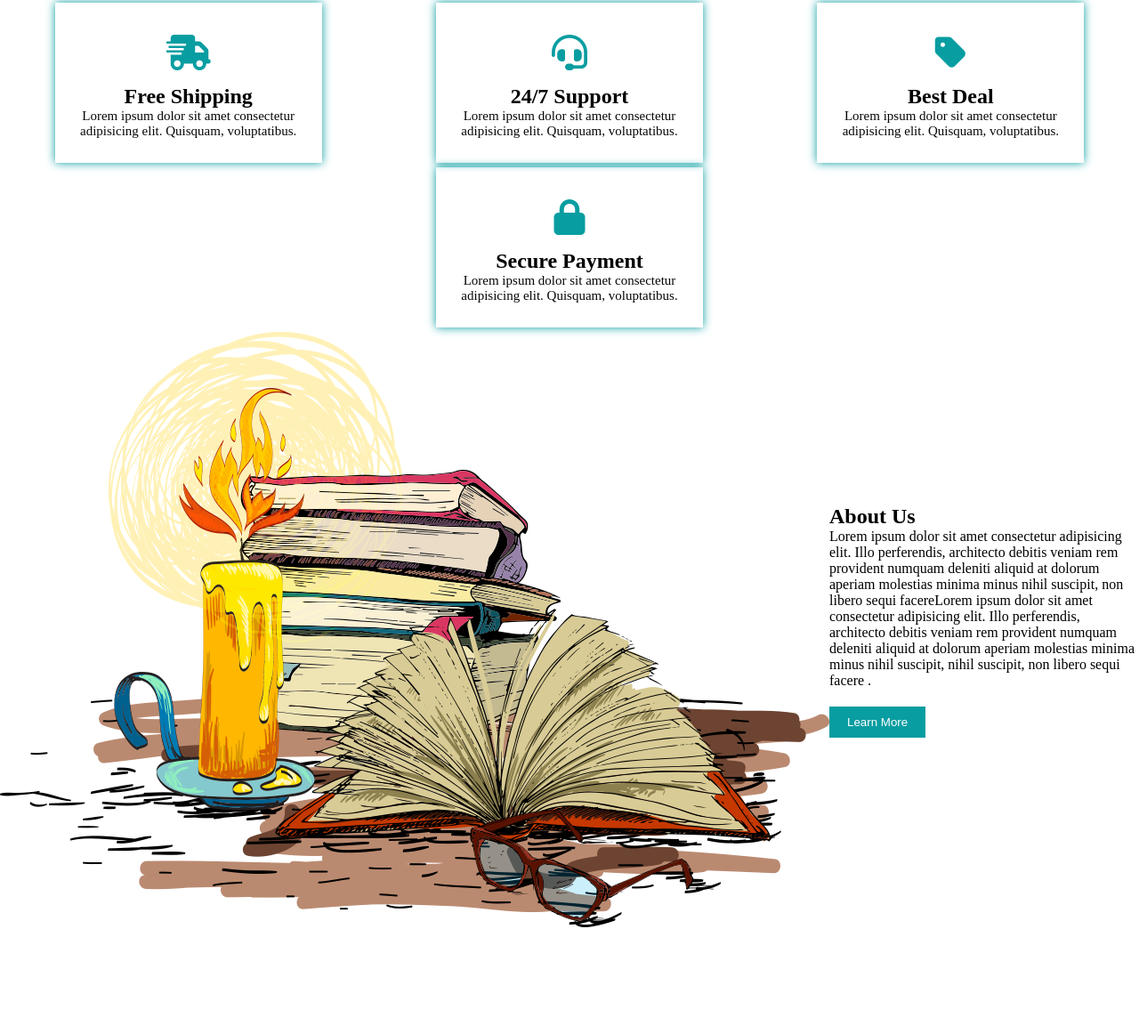
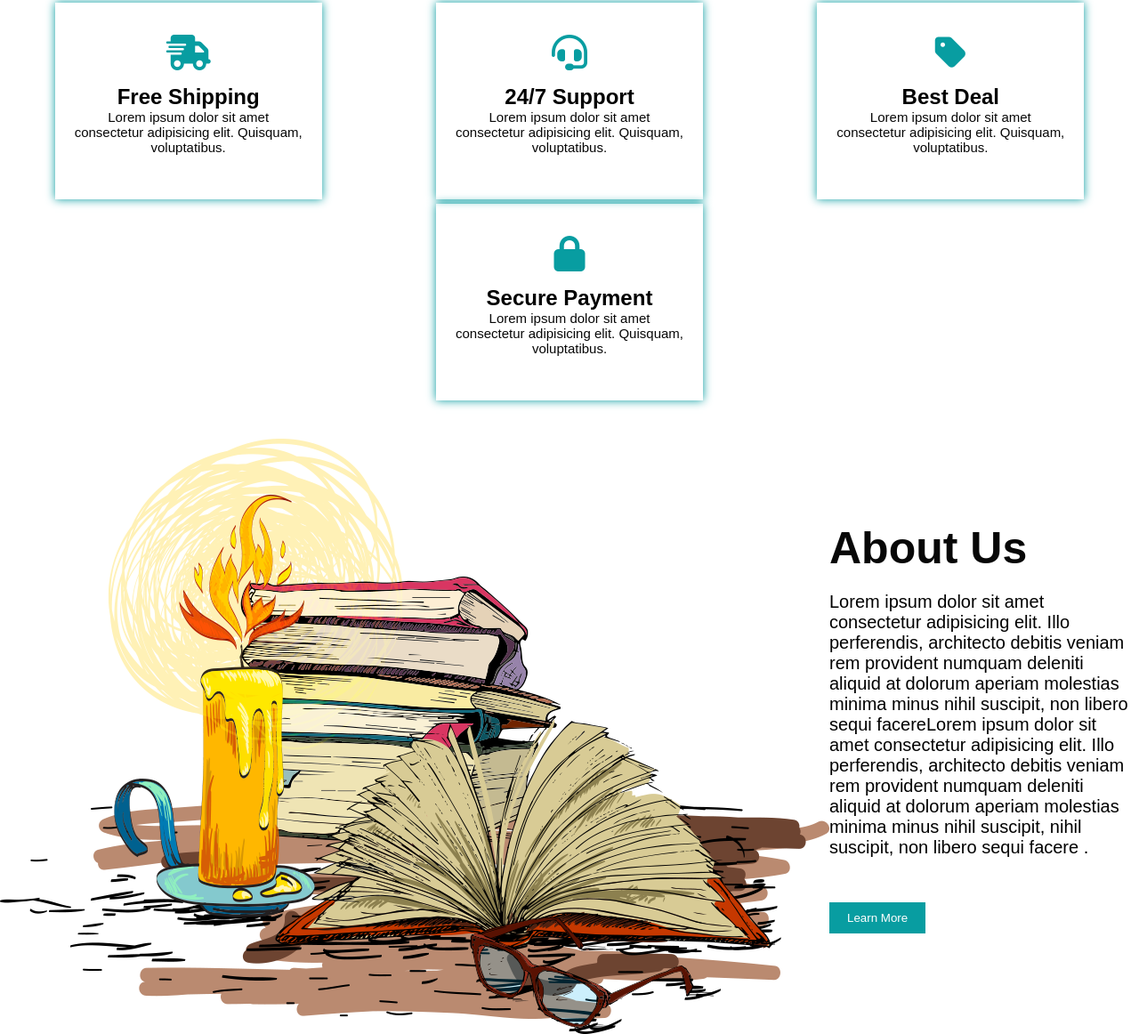
Before and after one commit to masaikmail-ai/book-stor, a plain HTML site: page index.html in a window 1280 px wide. Shown: the part 937-2099 px from the top of the page at 89% size. Before the commit the page ends 1999 px from the top, so only its background shows below. Drawn offline with Linux system fonts and the light colour scheme.

Commit message:
“update”

```diff
--- a/assets/css/styless.css
+++ b/assets/css/styless.css
@@ -3,6 +3,7 @@
     margin: 0;
     padding: 0;
     box-sizing: border-box;
+    font-family: 'Poppins', sans-serif;
 }
 nav{
     top:0;
@@ -107,6 +108,8 @@ header p{
     margin: 20px 0;
     text-decoration: none;
 }
+
+
 header .img{
     width:auto;
 }
@@ -124,7 +127,6 @@ header .img{
 }
 .card{
     width:300px;
-    height: 180px;
     box-shadow: 0px 0px 10px hsl(181.57deg 90.53% 33.14%);
     margin: 0 20px;
     padding: 20px;
@@ -142,3 +144,21 @@ color: hsl(181.57deg 90.53% 33.14%);
     font-weight: 450;
     margin-bottom: 30px;
 }
+ .about{
+   margin-top:3%;
+ }
+ .about p{
+    font-size: 20px;
+    font-weight: 250;
+    margin-bottom: 30px;
+ }
+.cont h2{
+    font-size: 50px;
+    color: #070707;
+    font-weight: 700px;
+    margin-bottom: 20px;
+}
+.imge img{
+    width: 50%;
+    height:auto;
+}
--- a/index.html
+++ b/index.html
@@ -81,9 +81,9 @@
         <h2>Secure Payment</h2>
         <p>Lorem ipsum dolor sit amet consectetur adipisicing elit. Quisquam, voluptatibus.</p>
     </div>
-    <div class="flex container">
-        <img src="assets/img/about.png" alt="book">
-        <div>
+    <div class="flex container about">
+        <img class="imge" src="assets/img/about.png" alt="book">
+        <div class="cont">
         <h2>About Us</h2>
         <p>Lorem ipsum dolor sit amet consectetur adipisicing elit. Illo perferendis, architecto debitis veniam rem provident numquam deleniti
              aliquid at dolorum aperiam molestias minima minus nihil suscipit, non libero sequi facereLorem ipsum dolor sit amet consectetur adipisicing elit. Illo perferendis, architecto debitis veniam rem provident numquam deleniti
```
